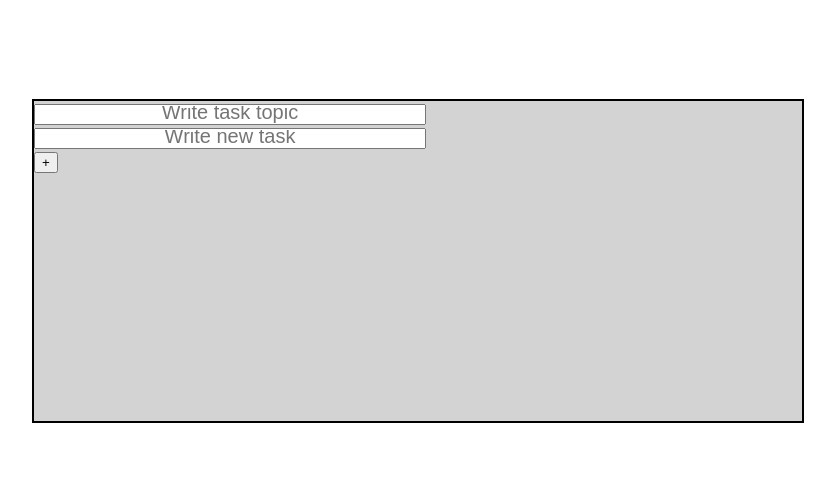
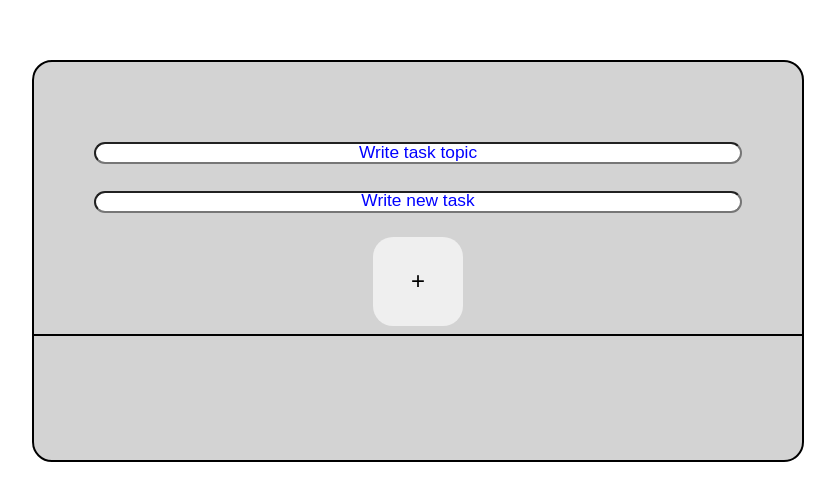
Before and after one commit to smile-code-mv/toDoList, a React (Vite) app: page / in a window 1280 px wide. Shown: the part 139-640 px from the top of the page, without its empty margins (222-1057 px from the left). Built offline with nearby package versions, Linux system fonts and the light colour scheme.

Commit message:
Ended first app  version.

```diff
--- a/src/App.css
+++ b/src/App.css
@@ -1,7 +1,8 @@
 :root{
-  --inputWidth : 50%;
-  --inputHeight : 5%;
-  --buttonHeight: auto;
+  --inputWidth : 50vw;
+  --inputHeight : 2vh;
+  --buttonHeight: 7vw;
+  --buttonWidth: 7vw;
 }
 body{
   justify-content: center;
@@ -9,23 +10,58 @@ body{
 input{
   width: var(--inputWidth);
   height: var(--inputHeight);
-  border-radius 20px;
+  border-radius: 20px;
+  text-align: center;
+}
+hr{
+  border: none;
+  height: 2px;
+  width: 100%;
+  background-color: black;
 }
 input::placeholder{
+  padding: 5px;
+  text-align: center;
+  font-size: 130%;
+  color: blue;
+}
+#appBody{
+  padding-top: 10%;
+  width: 60vw;
+  height: 40vh;
+  align-items: center;
+  justify-items: center;
+  background-color: lightgrey;
+  border: 2px solid black;
+  border-radius: 20px;
+}
+#addTask{
+  width: var(--buttonWidth);
+  height: var(--buttonHeight);
   text-align: center;
   font-size: 150%;
+  border: none;
+  border-radius: 20px;
 }
-#appBody{
-  width: 60vw;
-  height: 40vh;
-  justify-self: center;
-  align-items: center;
-  background-color: lightgrey;
-  border: 2px solid black;
+#tasks{
+  display: flex;
+  flex-direction: column;
+  width: 100%;
+  height: 60%;
+  gap: 1vh;
+  overflow: scroll;
 }
-#addTask{
-  width: auto;
-  height: var(--buttonHeight);
+.task{
+  width: fit-content;
+  padding: 5px 20px 5px 20px;
+  background-color: lightyellow;
+  border: 1px solid gray;
+  border-radius: 10px;
+}
+.task hr{
+  height: none;
+  background-color: none;
+  border-top: 1px dotted gray;
 }
 .inputError::placeholder{
   color:red;
--- a/src/App.tsx
+++ b/src/App.tsx
@@ -60,7 +60,8 @@ const App = () => {
                     onChange={event => setNewTaskTopic(event.target.value)}
                     placeholder={topicPlaceholder} />
 
-             <br id="spaceBetweenInputs"/>
+             <br />
+             <br />
 
              <input id="newTaskText"
                     className={textError ? 'inputError' : ''}
@@ -69,14 +70,19 @@ const App = () => {
                     placeholder={textPlaceholder}/>
       </div>
 
+      <br />
+
       <div id="buttons">
           <button id="addTask" onClick={() => addNewTask(task)} >+</button>
        </div>
 
+       <hr />
+
        <div id="tasks">
              {tasks.map((task, index) => (
               <div className="task" key={index}>
-                 <h1 className="taskTopic">{task.topic}</h1>
+                 <h3 className="taskTopic">{task.topic}</h3>
+                 <hr />
                  <p className="taskText">{task.text}</p>
              </div>
             ))}
```
